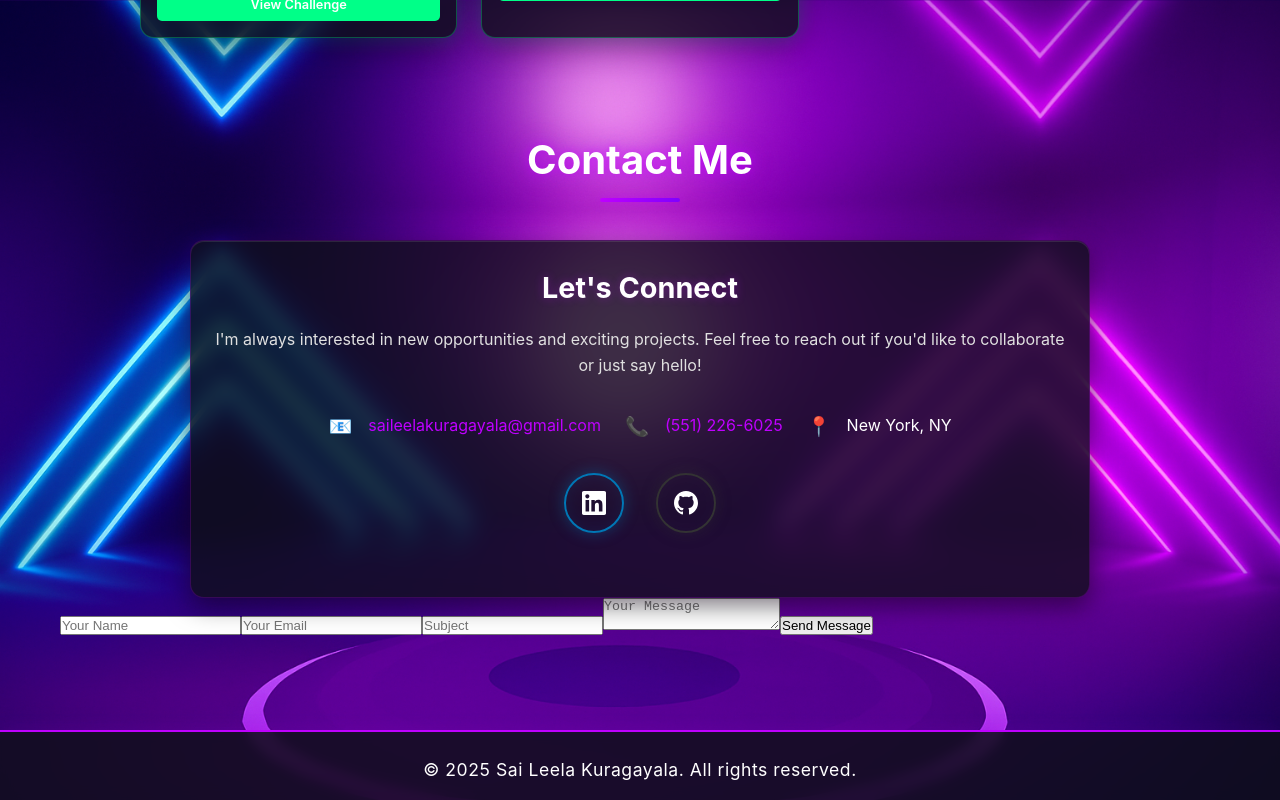
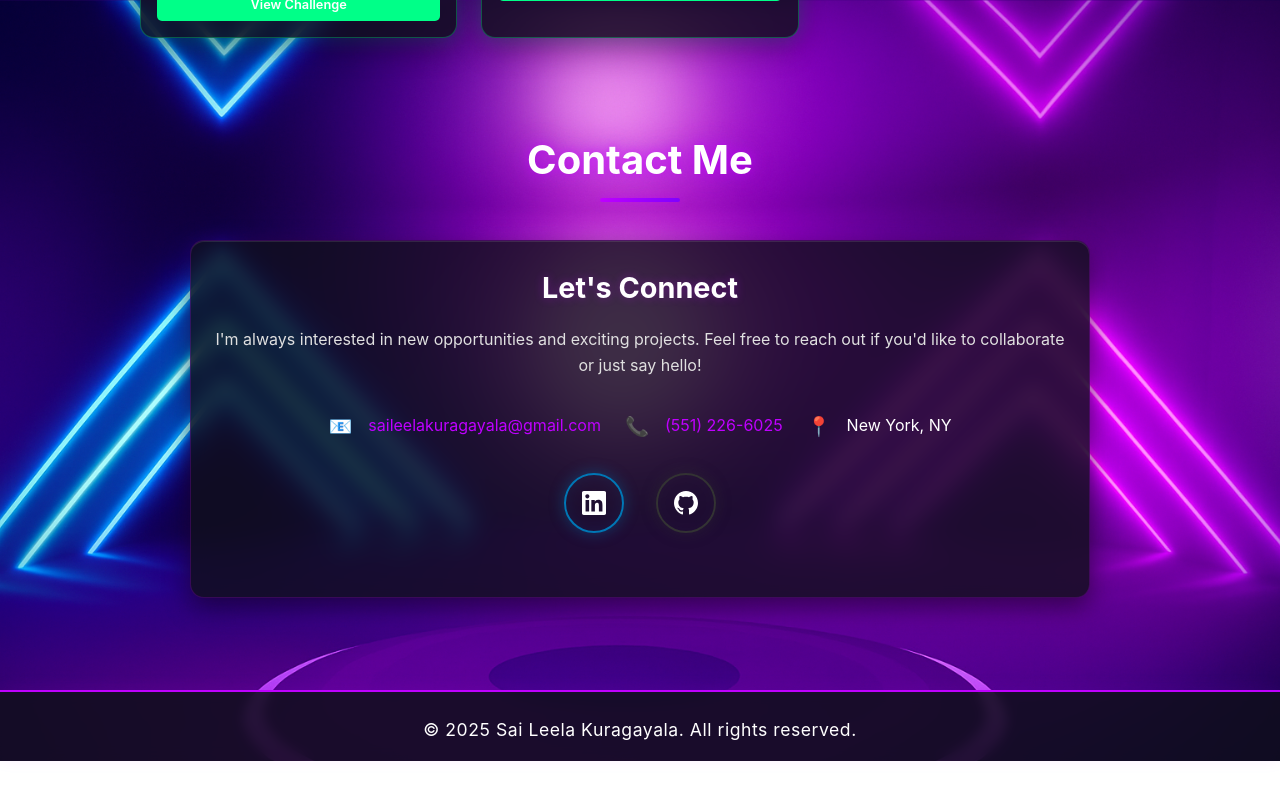
Before and after one commit to Kleela3498/saileelakuragayala, a React (Create React App) app: page / in a window 1280 px wide. Shown: the part 5973-6773 px from the top of the page. After the commit the page ends 6734 px from the top, so only its background shows below. Built offline with nearby package versions, Linux system fonts and the light colour scheme.

Commit message:
Remove contact form from Let's Connect section

```diff
--- a/src/components/Contact.tsx
+++ b/src/components/Contact.tsx
@@ -1,33 +1,7 @@
-import React, { useState } from 'react';
+import React from 'react';
 import './Contact.css';
 
 const Contact: React.FC = () => {
-  const [formData, setFormData] = useState({
-    name: '',
-    email: '',
-    subject: '',
-    message: ''
-  });
-
-  const handleChange = (e: React.ChangeEvent<HTMLInputElement | HTMLTextAreaElement>) => {
-    setFormData({
-      ...formData,
-      [e.target.name]: e.target.value
-    });
-  };
-
-  const handleSubmit = (e: React.FormEvent) => {
-    e.preventDefault();
-    // Handle form submission here
-    console.log('Form submitted:', formData);
-    // Reset form
-    setFormData({
-      name: '',
-      email: '',
-      subject: '',
-      message: ''
-    });
-  };
 
   return (
     <section id="contact" className="contact-section">
@@ -98,41 +72,6 @@ const Contact: React.FC = () => {
             </div>
           </div>
         </div>
-        {/* Contact Form */}
-        <form className="contact-form" onSubmit={handleSubmit}>
-          <input
-            type="text"
-            name="name"
-            placeholder="Your Name"
-            value={formData.name}
-            onChange={handleChange}
-            required
-          />
-          <input
-            type="email"
-            name="email"
-            placeholder="Your Email"
-            value={formData.email}
-            onChange={handleChange}
-            required
-          />
-          <input
-            type="text"
-            name="subject"
-            placeholder="Subject"
-            value={formData.subject}
-            onChange={handleChange}
-            required
-          />
-          <textarea
-            name="message"
-            placeholder="Your Message"
-            value={formData.message}
-            onChange={handleChange}
-            required
-          />
-          <button type="submit">Send Message</button>
-        </form>
       </div>
     </section>
   );
```
